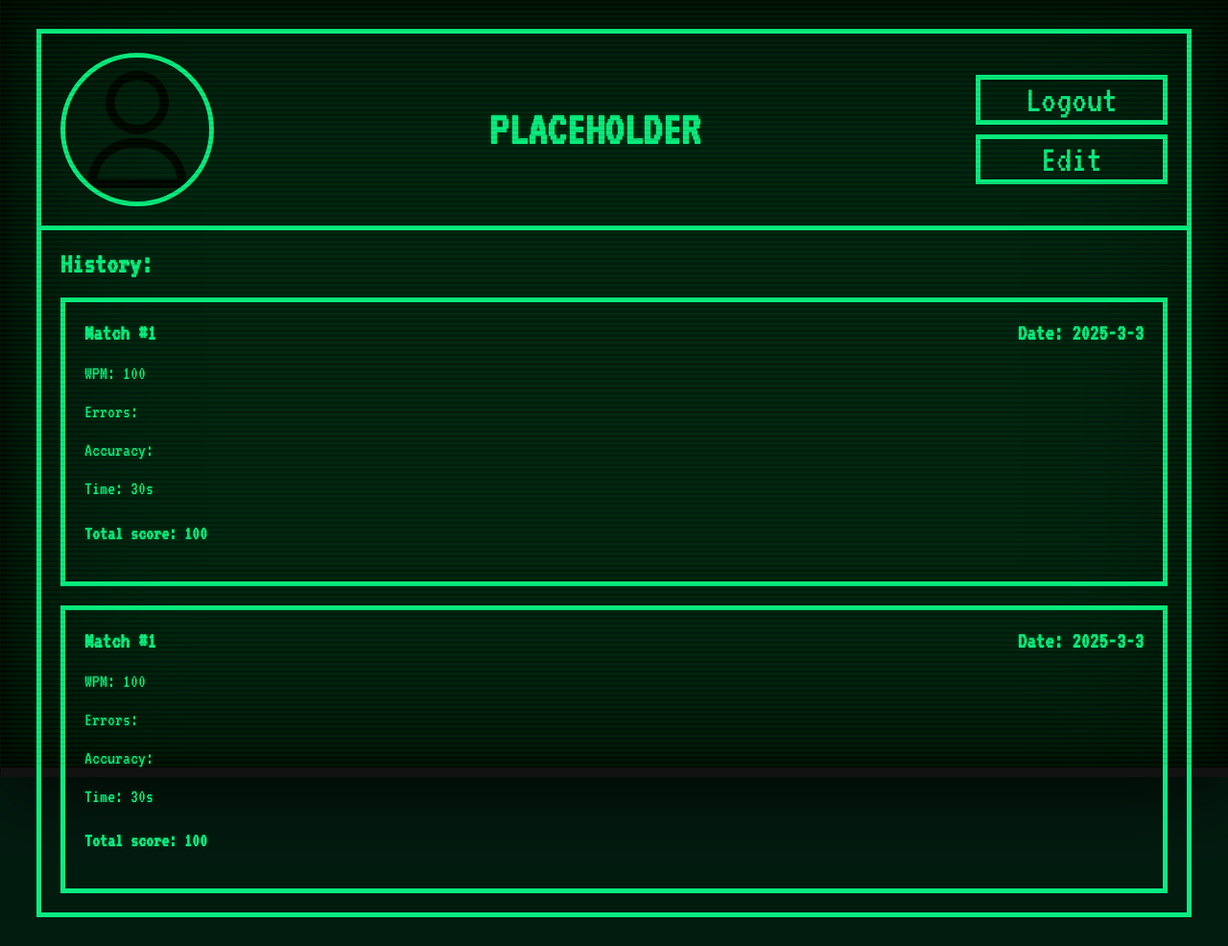
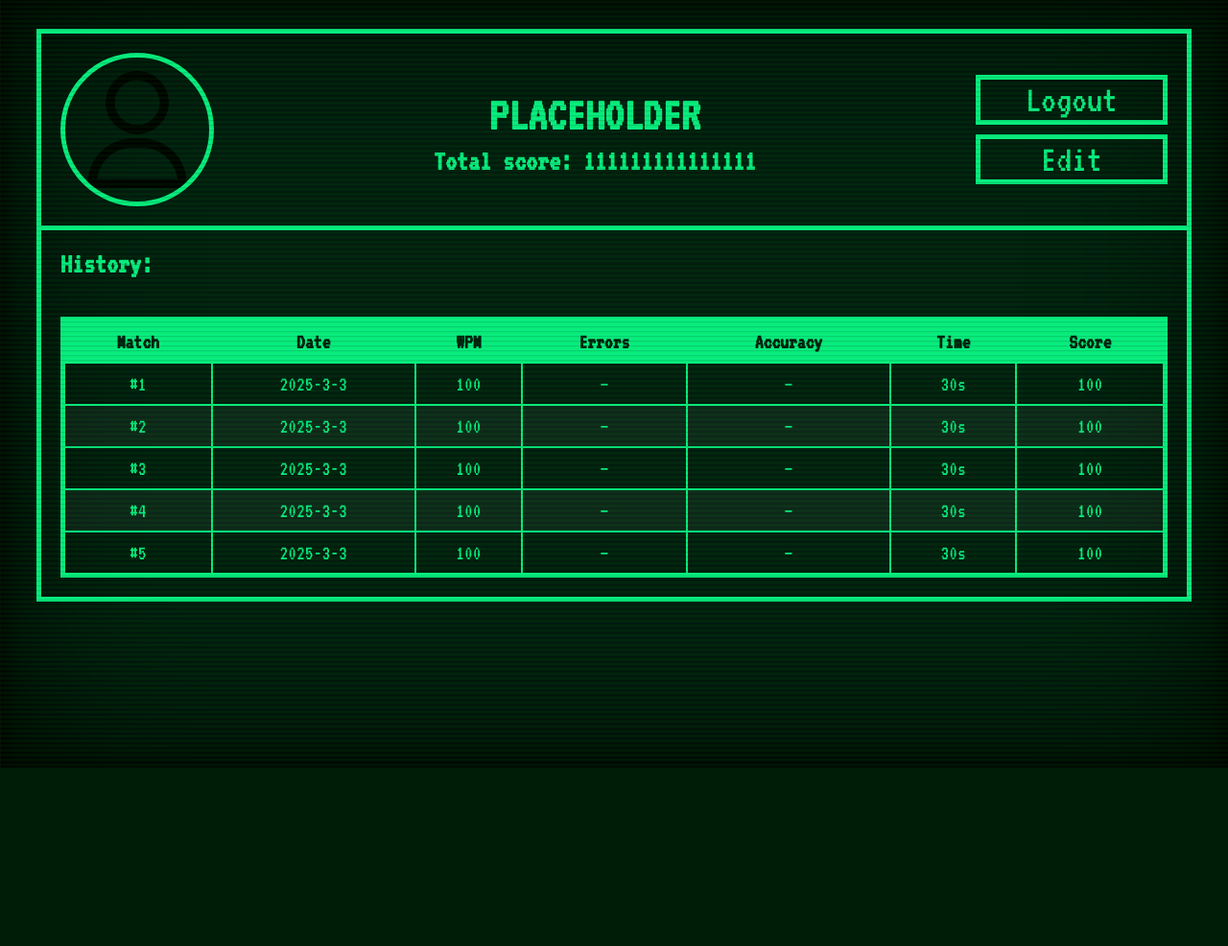
Before and after one commit to joaozanini/typegame, a PHP site: page /profile.php in a window 1280 px wide. Shown: the whole page at 96% size. After the commit the page ends 800 px from the top, so only its background shows below. Run offline with PHP 8.4, Linux system fonts and the light colour scheme; the visitor is signed in with stand-in values (Sample User, id 1).

Commit message:
Style: User com HTML table

```diff
--- a/public/css/profile.css
+++ b/public/css/profile.css
@@ -11,7 +11,7 @@ body {
   color: var(--fonte-geral);
   font-family: 'VT323';
   font-size: 20px;
-  text-shadow: 0 0 4px #034b23;
+
 }
 
 .crt-overlay {
@@ -73,6 +73,18 @@ body {
 
 }
 
+#userData{
+    display: flex;
+    flex-direction: column;
+    align-items: center; /* ou center se quiser centralizar */
+    gap: -2rem;
+}
+
+#userData h2{
+    margin: 0px;
+}
+
+
 img{
   margin: 2rem;
   width: 15rem;
@@ -83,6 +95,7 @@ img{
 
 #username{
   font-size: 5rem;
+  margin: 0.8rem;
 }
 
 .buttonWrapper{
@@ -121,28 +134,31 @@ h2{
   margin: 2rem;
 }
 
-
-.historyUnit{
-  margin: 2rem;
-  border: 5px solid var(--fonte-geral);
+#historyConteiner {
   padding: 2rem;
 }
 
-.historyUnit p{
-  margin-top: 0px;
+
+.historyTable {
+  width: 100%;
+  border-collapse: collapse;
+  padding: 2rem;
+  font-size: 2.2rem;
+  border: 5px solid var(--fonte-geral);
 }
 
-.matchHeader {
-  display: flex;
-  justify-content: space-between;
-  align-items: center;
-  margin-bottom: 2rem;
+.historyTable th,
+.historyTable td {
+  border: 2px solid var(--fonte-geral);
+  padding: 1rem;
+  text-align: center;
 }
 
-.matchHeader h3 {
-  margin: 0;
+.historyTable th {
+  background-color: var(--fonte-geral);
+  color: var(--fonte-sec);
 }
 
-.historyUnit h4{
-  margin-bottom: 2rem;
+.historyTable tr:nth-child(even) {
+  background-color: rgba(255, 255, 255, 0.05);
 }
--- a/public/profile.php
+++ b/public/profile.php
@@ -20,7 +20,10 @@ if (!isset($_SESSION['user_id'])) {
     <div class="main">
         <div id="userInfo">
             <img src="img/placeholder.png" alt="">
-            <h1 id="username">PLACEHOLDER</h1>
+            <div id="userData">
+                <h1 id="username">PLACEHOLDER</h1>
+                <h2>Total score: 111111111111111</h2>
+            </div>
             <div class="buttonWrapper">
                 <input type="button" class="botao" value="Logout">
                 <input type="button" class="botao" value="Edit">
@@ -31,32 +34,67 @@ if (!isset($_SESSION['user_id'])) {
 
         <div id="userHistory">
             <h2>History:</h2>
-            <section>
-                <div class="historyUnit">
-                    <div class="matchHeader">
-                        <h3>Match #1</h3>
-                        <h3>Date: 2025-3-3</h3>
-                    </div>
-                    <p>WPM: 100</p>
-                    <p>Errors: </p>
-                    <p>Accuracy: </p>
-                    <p>Time: 30s</p>
-                    <h4>Total score: 100</h4>
-                </div>
-
-                <div class="historyUnit">
-                    <div class="matchHeader">
-                        <h3>Match #1</h3>
-                        <h3>Date: 2025-3-3</h3>
-                    </div>
-                    <p>WPM: 100</p>
-                    <p>Errors: </p>
-                    <p>Accuracy: </p>
-                    <p>Time: 30s</p>
-                    <h4>Total score: 100</h4>
-                </div>
-
-
+            <section id="historyConteiner">
+                <table class="historyTable">
+                    <thead>
+                        <tr>
+                            <th>Match</th>
+                            <th>Date</th>
+                            <th>WPM</th>
+                            <th>Errors</th>
+                            <th>Accuracy</th>
+                            <th>Time</th>
+                            <th>Score</th>
+                        </tr>
+                    </thead>
+                    <tbody>
+                        <tr>
+                            <td>#1</td>
+                            <td>2025-3-3</td>
+                            <td>100</td>
+                            <td>—</td>
+                            <td>—</td>
+                            <td>30s</td>
+                            <td>100</td>
+                        </tr>
+                        <tr>
+                            <td>#2</td>
+                            <td>2025-3-3</td>
+                            <td>100</td>
+                            <td>—</td>
+                            <td>—</td>
+                            <td>30s</td>
+                            <td>100</td>
+                        </tr>
+                        <tr>
+                            <td>#3</td>
+                            <td>2025-3-3</td>
+                            <td>100</td>
+                            <td>—</td>
+                            <td>—</td>
+                            <td>30s</td>
+                            <td>100</td>
+                        </tr>
+                        <tr>
+                            <td>#4</td>
+                            <td>2025-3-3</td>
+                            <td>100</td>
+                            <td>—</td>
+                            <td>—</td>
+                            <td>30s</td>
+                            <td>100</td>
+                        </tr>
+                        <tr>
+                            <td>#5</td>
+                            <td>2025-3-3</td>
+                            <td>100</td>
+                            <td>—</td>
+                            <td>—</td>
+                            <td>30s</td>
+                            <td>100</td>
+                        </tr>
+                    </tbody>
+                </table>
             </section>
 
         </div>
--- a/src/Config/Database.php
+++ b/src/Config/Database.php
@@ -7,7 +7,7 @@ function db_connect() {
   $port = $applicationproperties['db.port'];
   $dbname = $applicationproperties['db.name'];
   $user = $applicationproperties['db.user'];
-  $password = '';
+  $password = $applicationproperties['db.password'];
 
   $conn = new mysqli($host, $user, $password, $dbname, $port);
 
@@ -24,7 +24,7 @@ function mysql_connect() {
   $host = $applicationproperties['db.host'];
   $port = $applicationproperties['db.port'];
   $user = $applicationproperties['db.user'];
-  $password = '';
+  $password = $applicationproperties['db.password'];
 
   $conn = new mysqli($host, $user, $password, '', $port);
 
```
